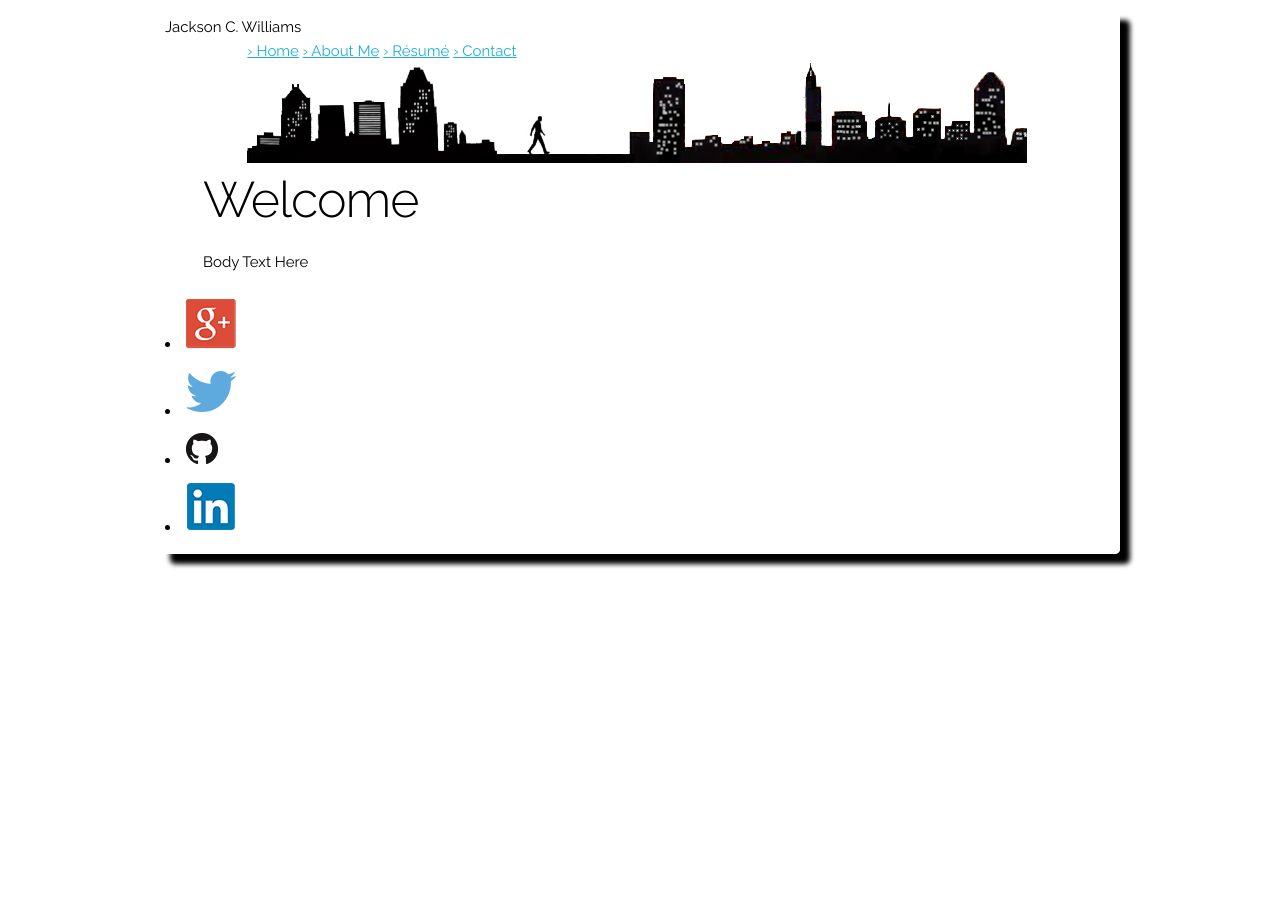
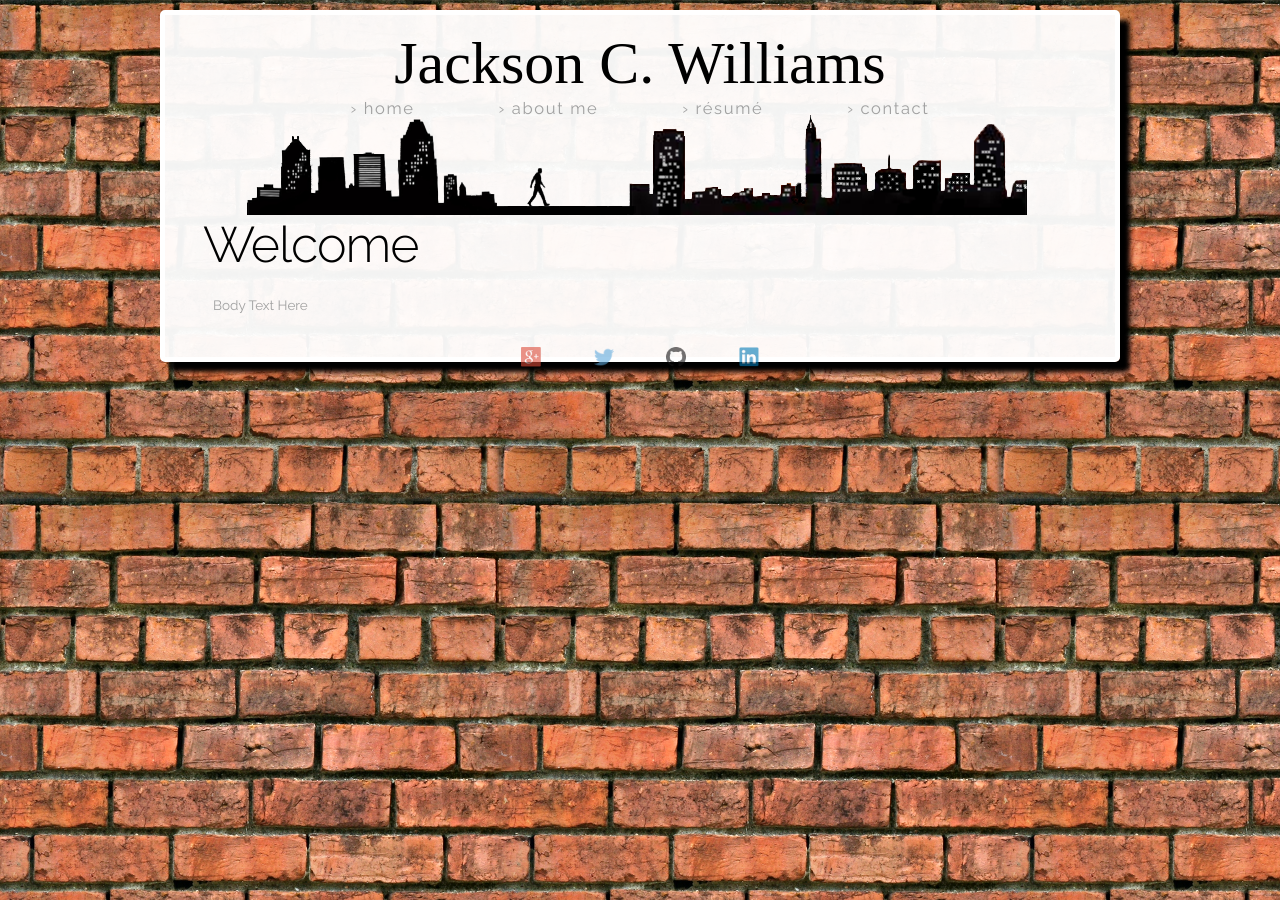
Before and after one commit to jacksoncwilliams/jackson-erin, a Jekyll site: the page built from fleektryout.html, in a window 1280 px wide. Built offline with Jekyll 4.4.1, drawn with Linux system fonts in a browser that asks for light colours.

Commit message:
Update fleek.html

```diff
--- a/_layouts/fleek.html
+++ b/_layouts/fleek.html
@@ -21,6 +21,7 @@
   –––––––––––––––––––––––––––––––––––––––––––––––––– -->
   <link rel="stylesheet" href="css/normalize.css">
   <link rel="stylesheet" href="css/skeleton.css">
+  <link rel="stylesheet" href="css/layout.css">
 
 
   <!-- Favicon
```
